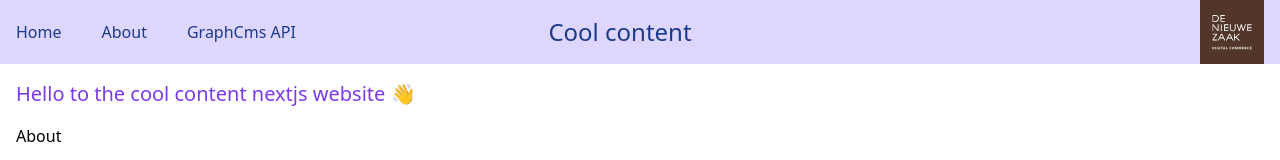
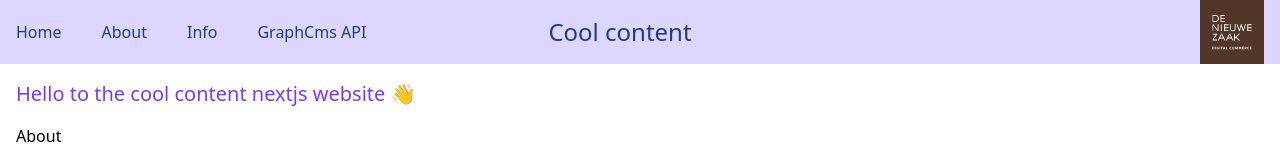
Before and after one commit to pieterdnz/ws-cool-content-site, a Next.js app: page / in a window 1280 px wide. Shown: the top 160 px of the page. Built offline with nearby package versions, Linux system fonts and the light colour scheme; no server answers.

Commit message:
fixed header

```diff
--- a/components/Header.tsx
+++ b/components/Header.tsx
@@ -10,6 +10,7 @@ export const Header = () => (
 				<div className='lg:order-1 lg:block w-full lg:w-2/5'>
 					<LinkItem href='/' title='Home' />
 					<LinkItem href='/about' title='About' />
+					<LinkItem href='/info' title='Info' />
 					<LinkItem href={process.env.NEXT_PUBLIC_GRAPHCMS_URL || ''} title='GraphCms API' />
 				</div>
 				<div className='hidden lg:inline-block lg:order-3  w-full lg:w-2/5 lg:text-right'>
```
